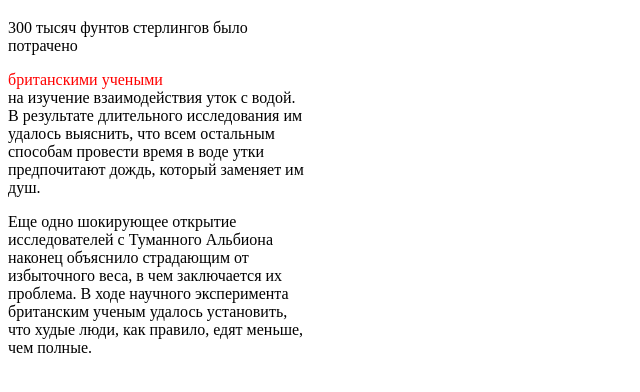
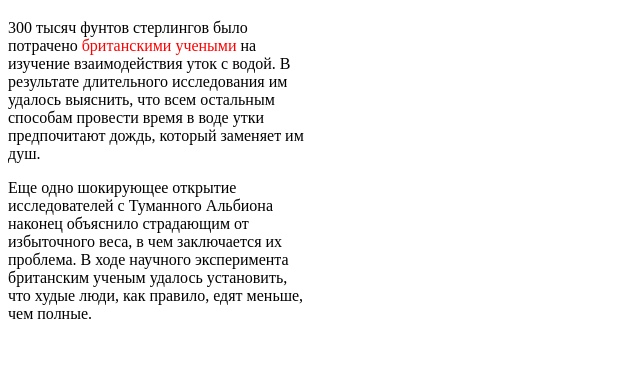
Before and after one commit to teemurishe/kinomonster, a plain HTML site: page index.html in a window 1280 px wide. Shown: the part 98-490 px from the top of the page, without its empty margins (0-640 px from the left). Drawn offline with Linux system fonts and the light colour scheme.

Commit message:
text from div to span

```diff
--- a/index.html
+++ b/index.html
@@ -9,7 +9,7 @@
 <body>
     <div class="content">
     <h1>Урок HTML разметки</h1>
-    <p>300 тысяч фунтов стерлингов было потрачено <div class="color_world">британскими учеными</div> на изучение взаимодействия уток с водой.
+    <p>300 тысяч фунтов стерлингов было потрачено <span class="color_world">британскими учеными</span> на изучение взаимодействия уток с водой.
        В результате длительного исследования им удалось выяснить, что всем остальным способам провести время
        в воде утки предпочитают дождь, который заменяет им душ.</p>
 
```
